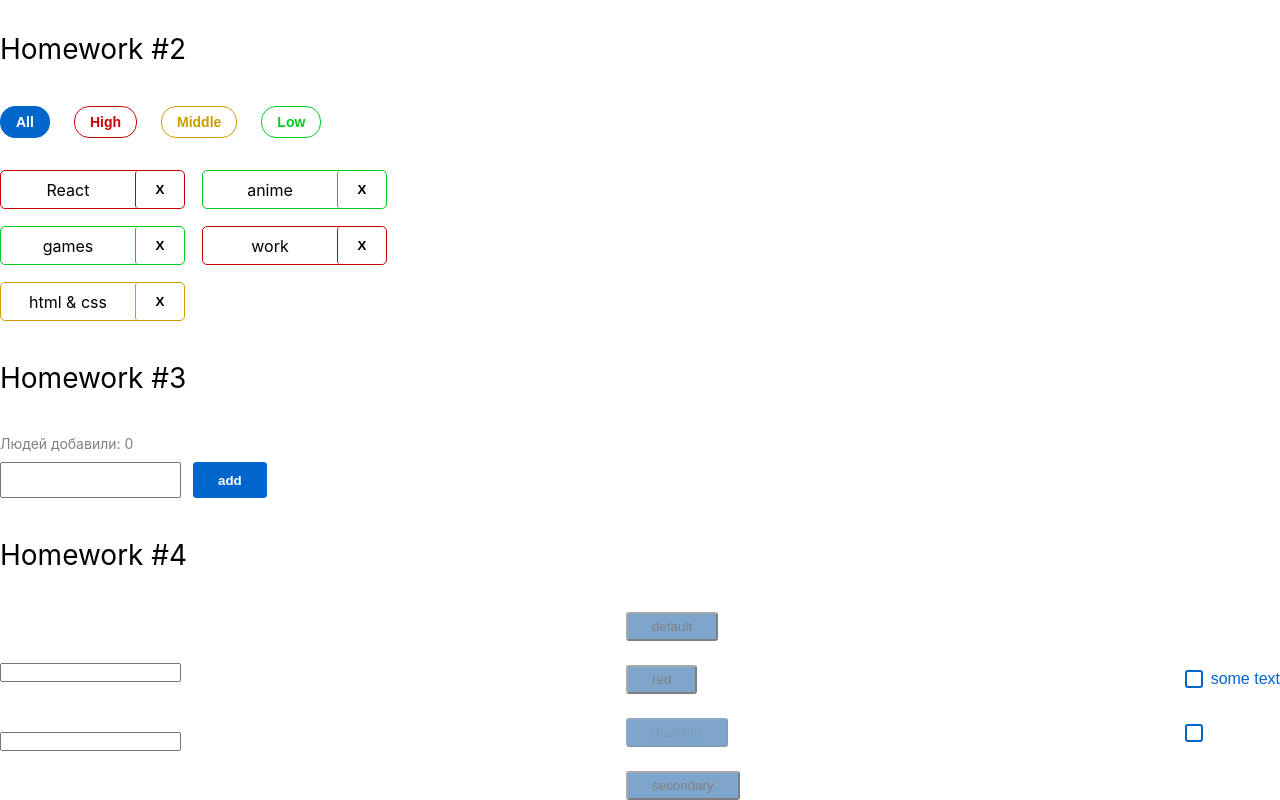
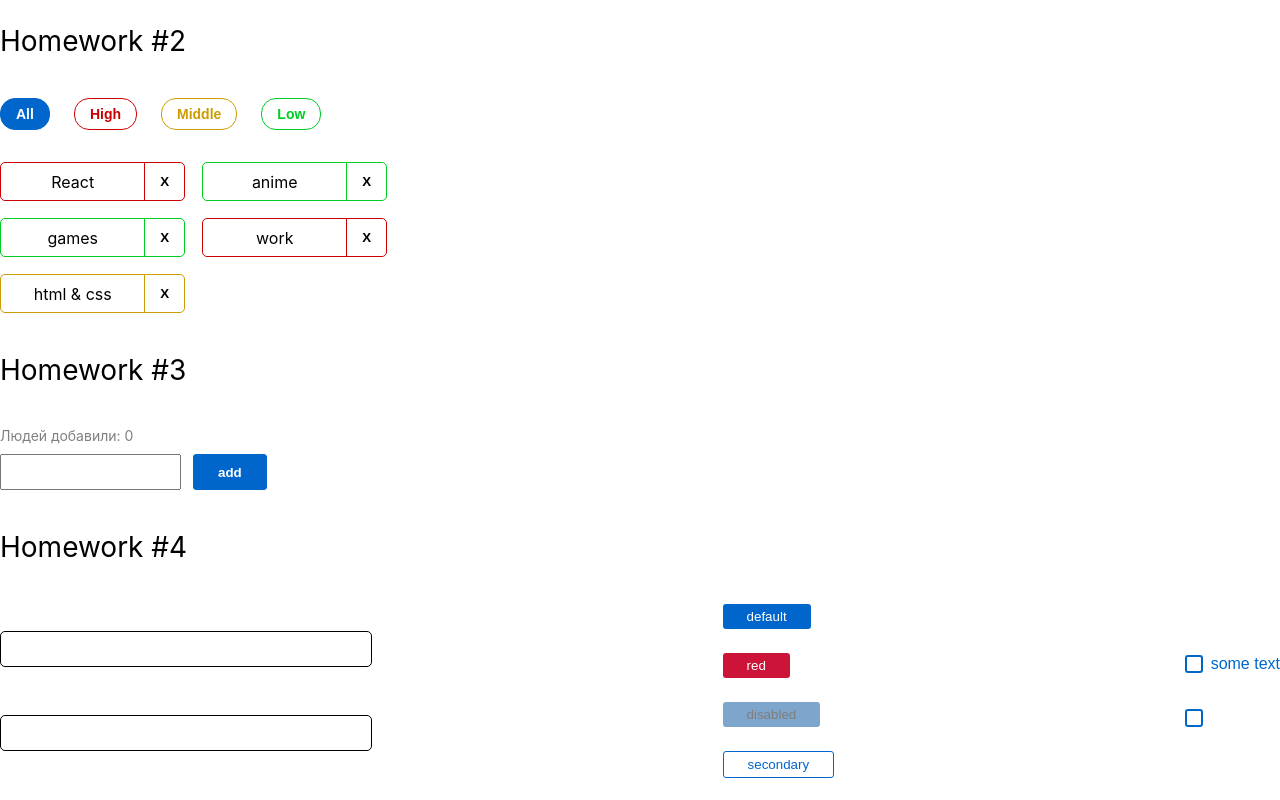
Before and after one commit to Viktossha/homework_2, a React (Create React App) app: page / in a window 1280 px wide. Shown: the part 653-1453 px from the top of the page. After the commit the page ends 1431 px from the top, so only its background shows below. Built offline with nearby package versions, Linux system fonts and the light colour scheme.

Commit message:
HW4 styles

```diff
--- a/src/s2-homeworks/hw04/common/c1-SuperInputText/SuperInputText.module.css
+++ b/src/s2-homeworks/hw04/common/c1-SuperInputText/SuperInputText.module.css
@@ -2,19 +2,28 @@
 }
 
 .input {
+    height: 36px;
+    width: 372px;
+    border-radius: 5px;
+    border: thin solid black;
 }
 
 .inputWrapper {
+    display: flex;
+    flex-direction: column-reverse;
 }
 
 .superInput {
 }
 
 .errorInput {
+    border: thin solid red;
+    outline: none;
 }
 
 .errorInput:focus {
 }
 
 .error {
+    color: red;
 }
--- a/src/s2-homeworks/hw04/common/c2-SuperButton/SuperButton.module.css
+++ b/src/s2-homeworks/hw04/common/c2-SuperButton/SuperButton.module.css
@@ -1,15 +1,21 @@
-button {
+.button {
     border-radius: 3px;
     padding: 5px 24px;
     background-color: #06c;
+    border: none;
+    color: white;
 }
 
 .disabled {
     background: #004d99;
     opacity: 0.5;
+    color: black;
 }
 
 .secondary {
+    background:none;
+    border: 1px solid #06c;
+    color: #06c;
 }
 
 .default {
--- a/src/s2-homeworks/hw04/common/c2-SuperButton/SuperButton.tsx
+++ b/src/s2-homeworks/hw04/common/c2-SuperButton/SuperButton.tsx
@@ -18,14 +18,15 @@ const SuperButton: React.FC<SuperButtonPropsType> = (
     }
 ) => {
 
-    const finalClassName = s.button + disabled ? s.disabled : (xType === 'red' ? s.red : s.secondary)
-    // const finalClassName = s.button
-    //     + disabled
-    //             ? s.disabled
-    //             : xType === 'red'
-    //                 ? s.red
-    //         : xType === 'secondary'
-    //     + (className ? ' ' + className : '') // задачка на смешивание классов
+    const finalClassName = s.button + ' '
+        + (disabled
+                ? s.disabled
+                : xType === 'red'
+                    ? s.red
+                : xType === 'secondary'
+                    ? s.secondary
+                : s.default)
+        + (className ? ' ' + className : '') // задачка на смешивание классов
 
     return (
         <button
```
